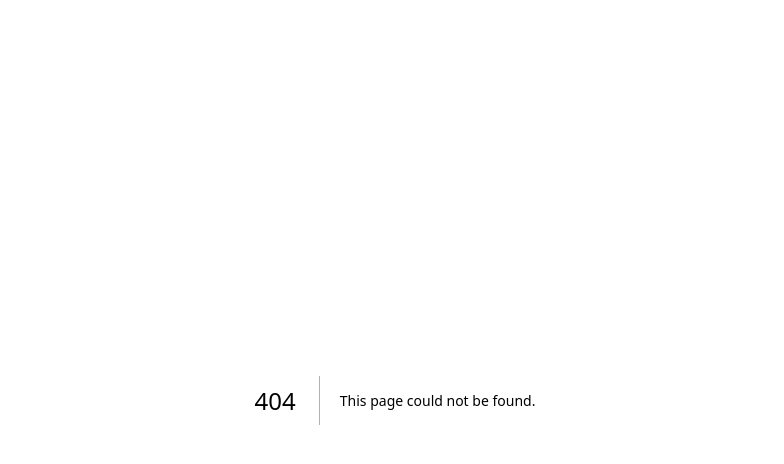
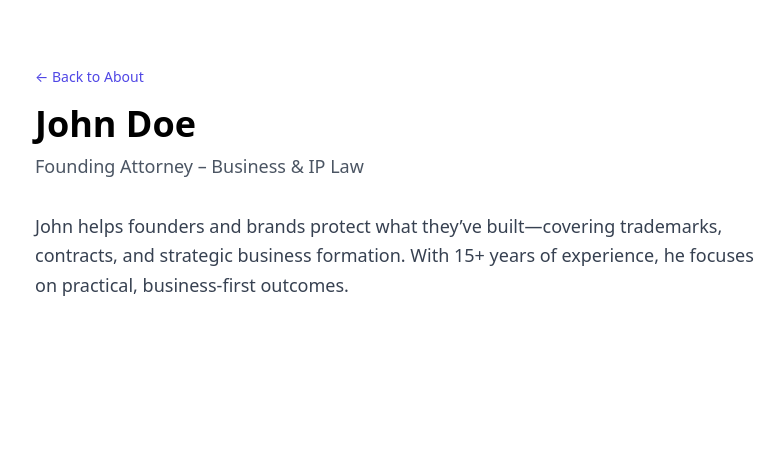
Before and after one commit to ajdreams17/Ascentlegal, a Next.js app: page /attorneys/john-doe in a window 1280 px wide. Before the commit this address had no page. Shown: the top 464 px of the page, without its empty margins (245-1029 px from the left). Built offline with nearby package versions, Linux system fonts and the light colour scheme.

Commit message:
Create page.jsx

```diff
--- /dev/null
+++ b/app/attorneys/john-doe/page.jsx
@@ -0,0 +1,27 @@
+import Link from "next/link";
+
+export const metadata = {
+  title: "John Doe – Business & IP Attorney | Ascent Legal",
+  description: "John Doe advises startups and creators on business formation, trademarks, and IP strategy.",
+};
+
+export default function JohnDoe() {
+  return (
+    <main className="max-w-3xl mx-auto px-6 py-16">
+      <Link href="/about" className="inline-flex items-center gap-2 text-sm text-indigo-600 hover:text-indigo-700">
+        ← Back to About
+      </Link>
+
+      <h1 className="mt-4 text-4xl font-bold">John Doe</h1>
+      <p className="text-lg text-gray-600 mt-2">Founding Attorney – Business & IP Law</p>
+
+      <div className="mt-8 space-y-4 text-lg leading-relaxed text-gray-700">
+        <p>
+          John helps founders and brands protect what they’ve built—covering trademarks, contracts,
+          and strategic business formation. With 15+ years of experience, he focuses on practical,
+          business-first outcomes.
+        </p>
+      </div>
+    </main>
+  );
+}
```
